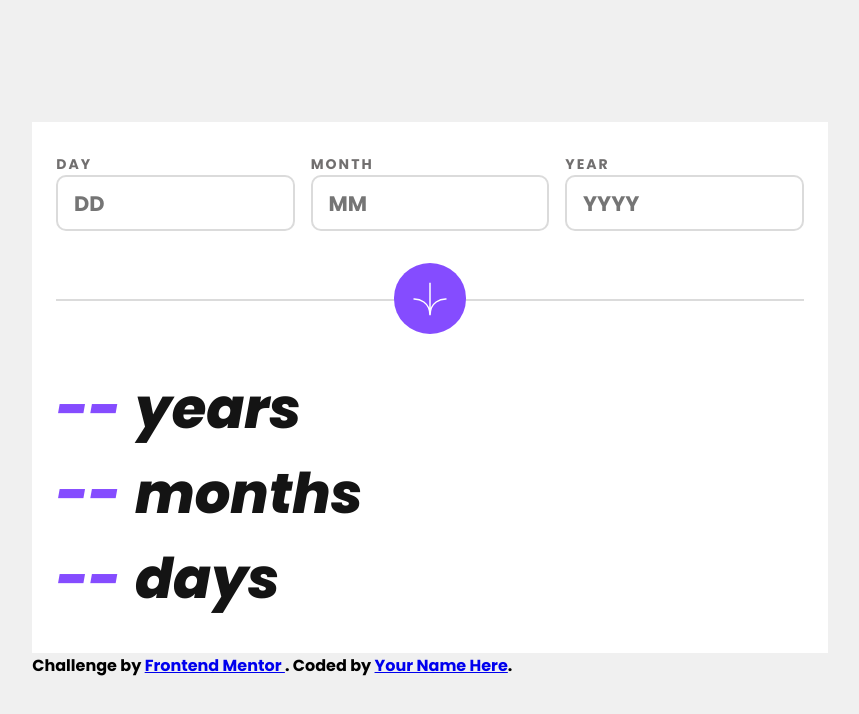
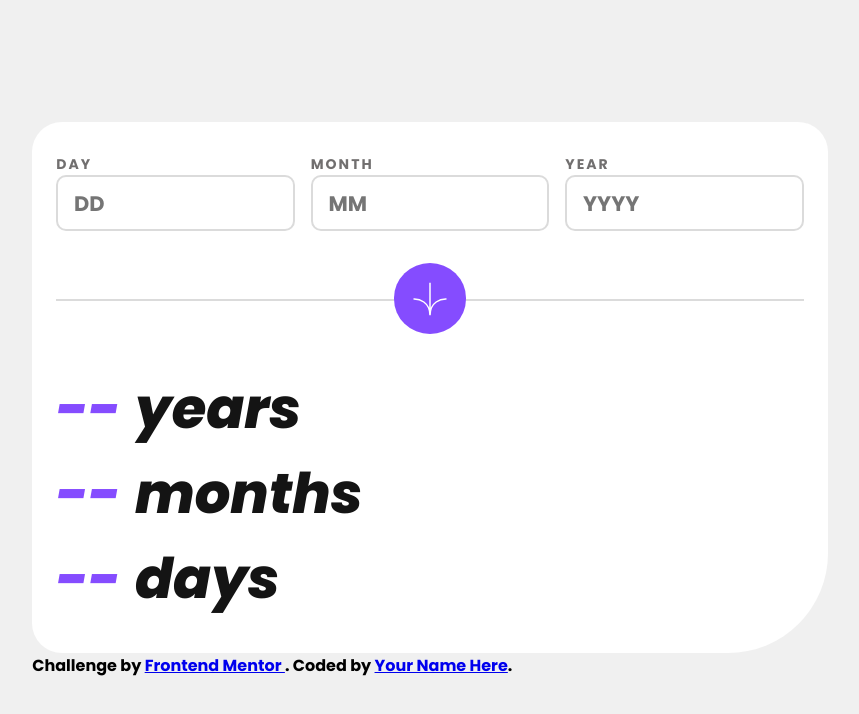
Before and after one commit to joao-lucas-dias/age-calculator-app, a React (Vite) app: page / in a window 1280 px wide. Shown: the top 714 px of the page, without its empty margins (210-1069 px from the left). Built offline with nearby package versions, Linux system fonts and the light colour scheme.

Commit message:
Add border

```diff
--- a/src/App.module.css
+++ b/src/App.module.css
@@ -3,5 +3,6 @@
   grid-row-gap: 2em;
   padding: 2em 1.5em;
 
+  border-radius: 30px 30px 100px 30px;
   background-color: var(--color-neutral-lightest);
 }
```
